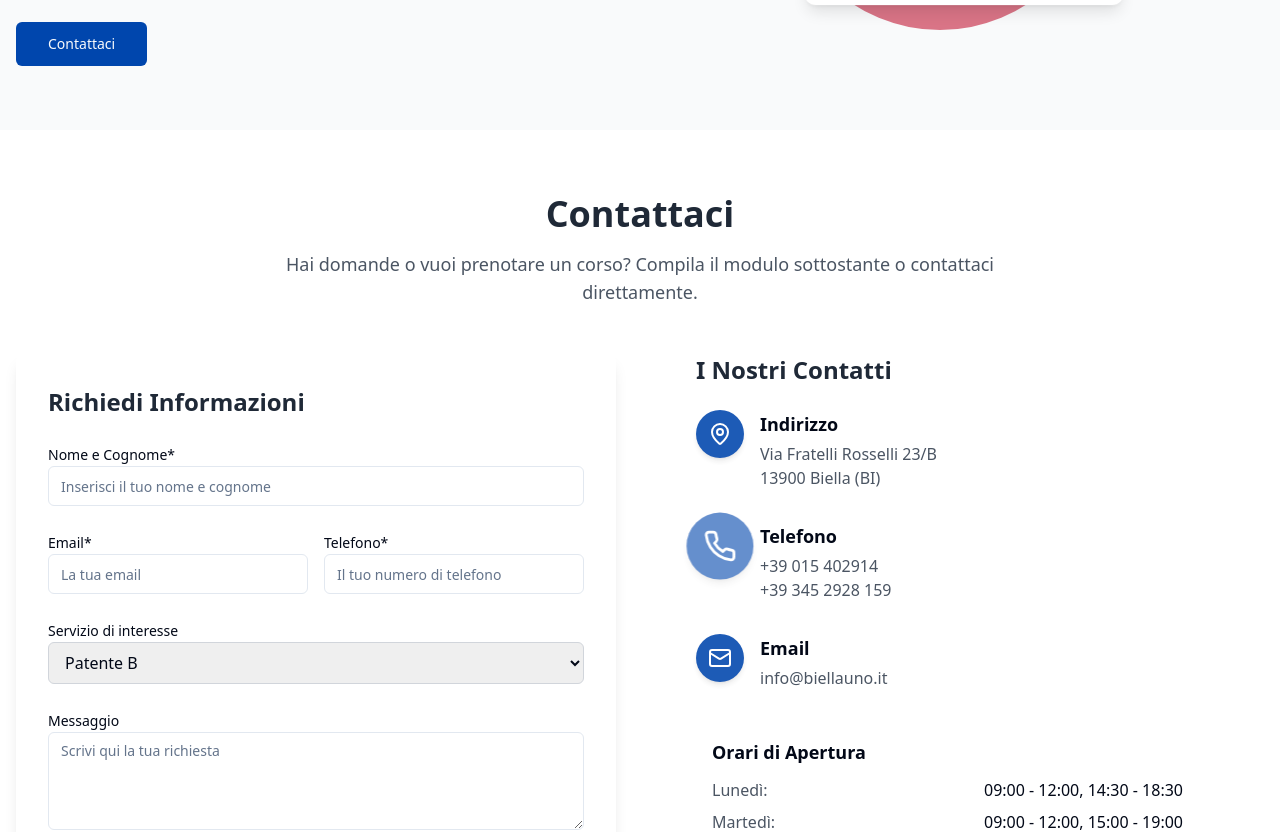
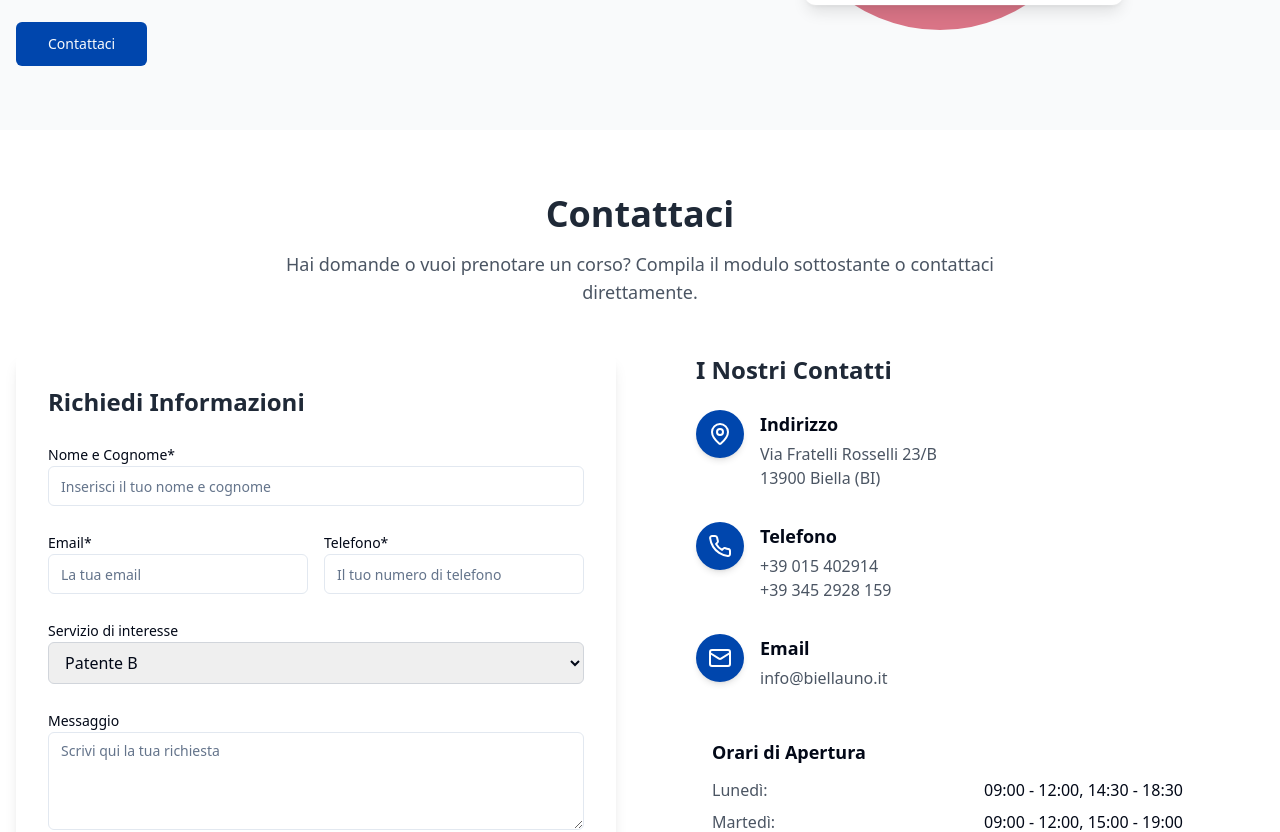
Before and after one commit to EasySimho/driving-dreams-bielle, a React (Vite) app: page / in a window 1280 px wide. Shown: the part 2474-3306 px from the top of the page. Built offline with nearby package versions, Linux system fonts and the light colour scheme.

Commit message:
Remove contact form animations

```diff
--- a/src/components/ContactForm.tsx
+++ b/src/components/ContactForm.tsx
@@ -100,17 +100,17 @@ export default function ContactForm() {
   };
 
   return (
-    <section id="contatti" className="py-16 animate-fade-in">
+    <section id="contatti" className="py-16">
       <div className="container mx-auto px-4">
         <div className="text-center mb-12">
-          <h2 className="text-3xl md:text-4xl font-bold text-gray-800 mb-4 animate-fade-in" style={{ animationDelay: '200ms' }}>Contattaci</h2>
-          <p className="text-lg text-gray-600 max-w-3xl mx-auto animate-fade-in" style={{ animationDelay: '400ms' }}>
+          <h2 className="text-3xl md:text-4xl font-bold text-gray-800 mb-4">Contattaci</h2>
+          <p className="text-lg text-gray-600 max-w-3xl mx-auto">
             Hai domande o vuoi prenotare un corso? Compila il modulo sottostante o contattaci direttamente.
           </p>
         </div>
 
         <div className="grid grid-cols-1 lg:grid-cols-2 gap-12">
-          <div className="bg-white rounded-lg shadow-lg p-8 transform transition-all duration-300 hover:shadow-xl animate-fade-in" style={{ animationDelay: '300ms' }}>
+          <div className="bg-white rounded-lg shadow-lg p-8 transition-all duration-300 hover:shadow-xl">
             <h3 className="text-2xl font-bold text-gray-800 mb-6">Richiedi Informazioni</h3>
 
             <form onSubmit={handleSubmit} className="space-y-6">
@@ -203,12 +203,12 @@ export default function ContactForm() {
             </form>
           </div>
 
-          <div className="lg:pl-8 animate-fade-in" style={{ animationDelay: '500ms' }}>
+          <div className="lg:pl-8">
             <h3 className="text-2xl font-bold text-gray-800 mb-6">I Nostri Contatti</h3>
 
             <div className="space-y-8">
               <div className="flex items-start transform transition-all duration-300 hover:-translate-y-1">
-                <div className="mr-4 bg-biella-blue text-white p-3 rounded-full shadow-md animate-pulse">
+                <div className="mr-4 bg-biella-blue text-white p-3 rounded-full shadow-md">
                   <MapPin className="h-6 w-6" />
                 </div>
                 <div>
@@ -219,7 +219,7 @@ export default function ContactForm() {
               </div>
 
               <div className="flex items-start transform transition-all duration-300 hover:-translate-y-1">
-                <div className="mr-4 bg-biella-blue text-white p-3 rounded-full shadow-md animate-ping-slow">
+                <div className="mr-4 bg-biella-blue text-white p-3 rounded-full shadow-md">
                   <Phone className="h-6 w-6" />
                 </div>
                 <div>
@@ -230,7 +230,7 @@ export default function ContactForm() {
               </div>
 
               <div className="flex items-start transform transition-all duration-300 hover:-translate-y-1">
-                <div className="mr-4 bg-biella-blue text-white p-3 rounded-full shadow-md animate-pulse">
+                <div className="mr-4 bg-biella-blue text-white p-3 rounded-full shadow-md">
                   <Mail className="h-6 w-6" />
                 </div>
                 <div>
```
